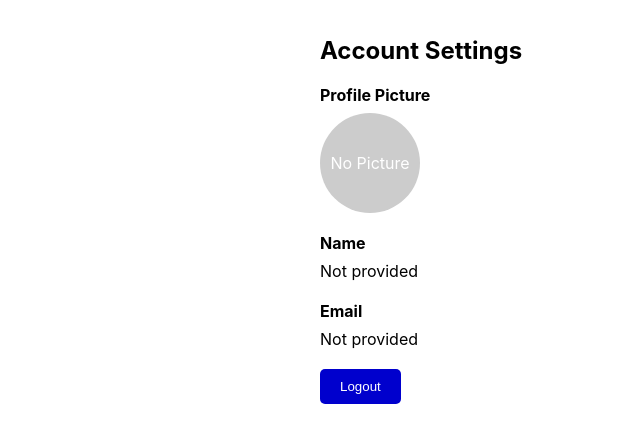
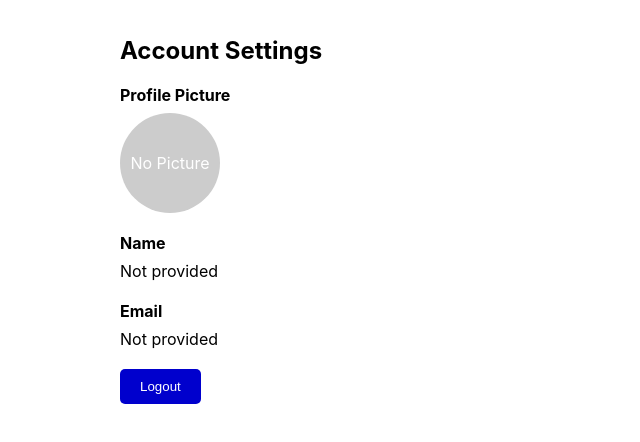
Before and after one commit to kimseokjin6519/myapp, a React (Create React App) app: page /profile in a window 1280 px wide. Shown: the top 442 px of the page, without its empty margins (0-640 px from the left). Built offline with nearby package versions, Linux system fonts and the light colour scheme.

Commit message:
home pages

```diff
--- a/src/pages/Profile.css
+++ b/src/pages/Profile.css
@@ -2,7 +2,7 @@
   padding: 20px;
   max-width: 600px;
   margin: auto;
-  margin-left: 300px;
+  margin-left: 100px;
 }
 
 .profile-header {
```
